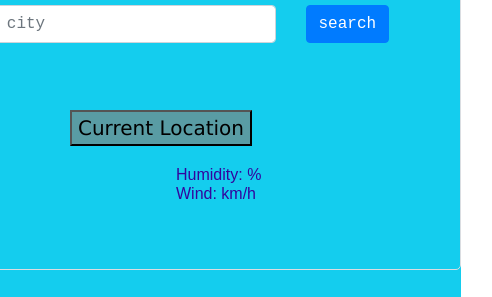
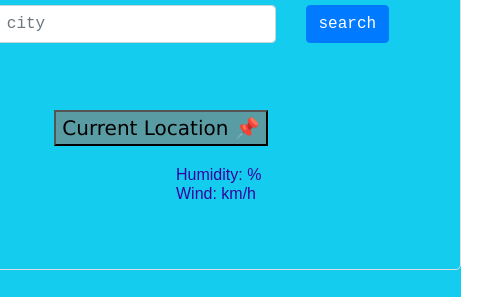
Before and after one commit to kaurk/Weather-App, a website built with Parcel: page index.html in a window 1280 px wide. Shown: the part 81-378 px from the top of the page, 479-971 px from the left. Built offline with nearby package versions, Linux system fonts and the light colour scheme; no server answers.

Commit message:
Update index.html

```diff
--- a/index.html
+++ b/index.html
@@ -41,7 +41,7 @@
             </div>
           </form>
           <button class="current" id="search-current-temp">
-            Current Location
+            Current Location 📌
           </button>
           <div class="info">
             <h1 id="location"></h1>
```
